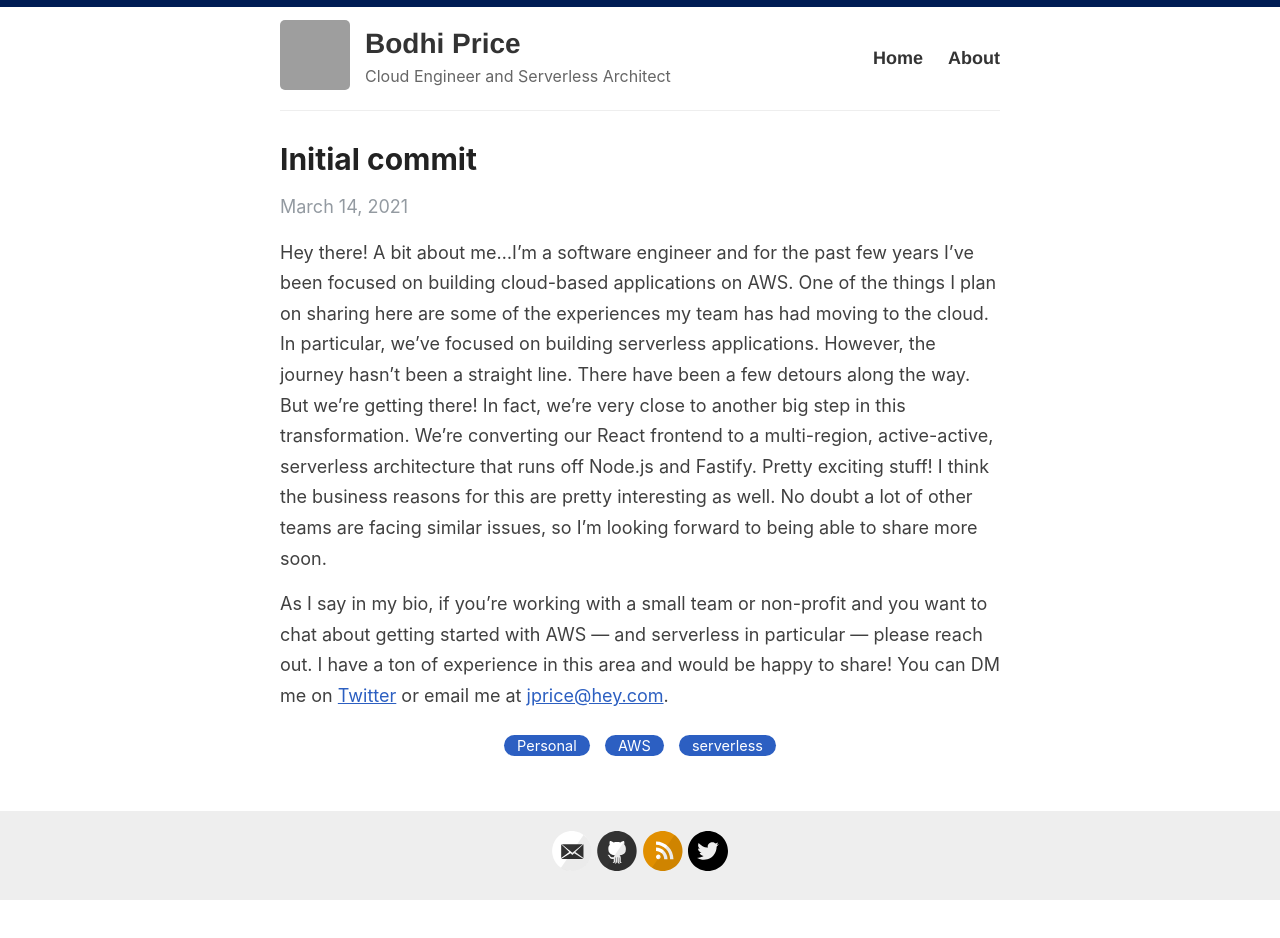
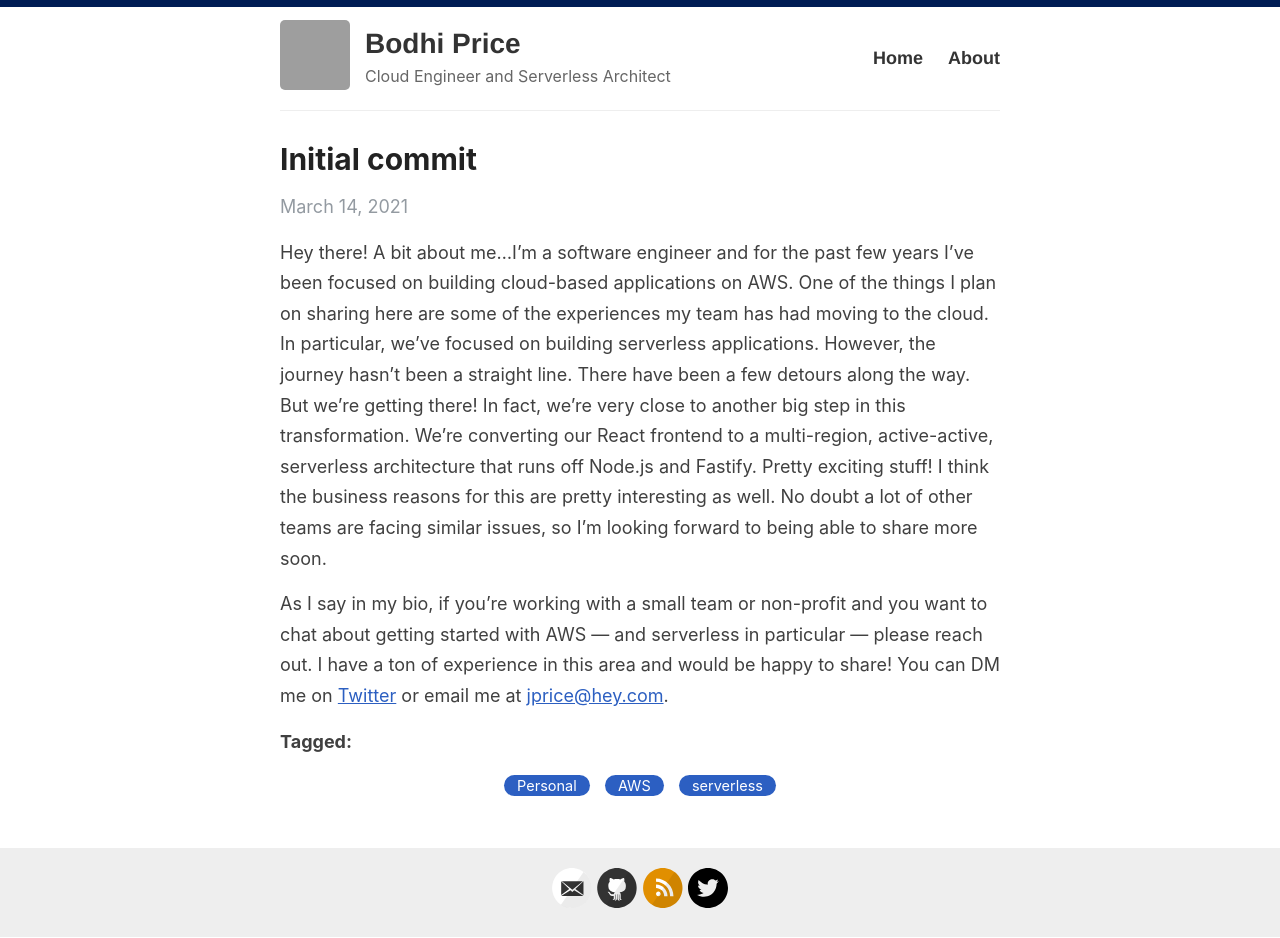
Before and after one commit to bodhiprice/bodhiprice.github.io, a Jekyll site: the page built from _posts/2021-3-14-initial-commit.md, in a window 1280 px wide. Built offline with Jekyll 4.4.1, drawn with Linux system fonts in a browser that asks for light colours; before the commit the page ends 901 px from its top, so only the background shows below that; grey boxes are pictures that could not be loaded.

Commit message:
Update post.html

```diff
--- a/_layouts/post.html
+++ b/_layouts/post.html
@@ -16,6 +16,7 @@ layout: default
     {{ content }}
   </div>
 
+  <p style="font-weight:bold;margin-bottom:10px">Tagged:</p>
   <div class="post-tags">
       {% if post %}
         {% assign categories = post.categories %}
```
